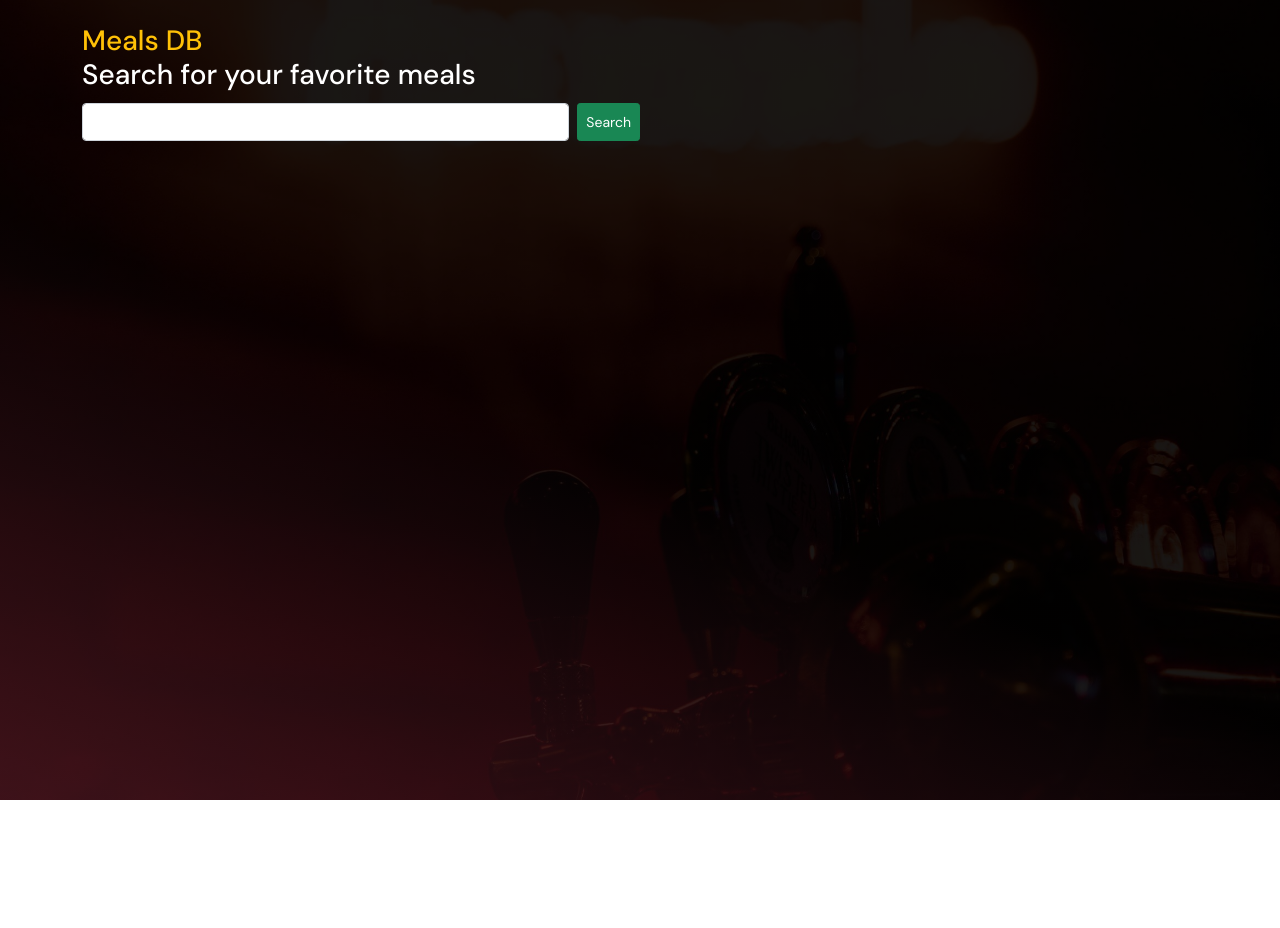
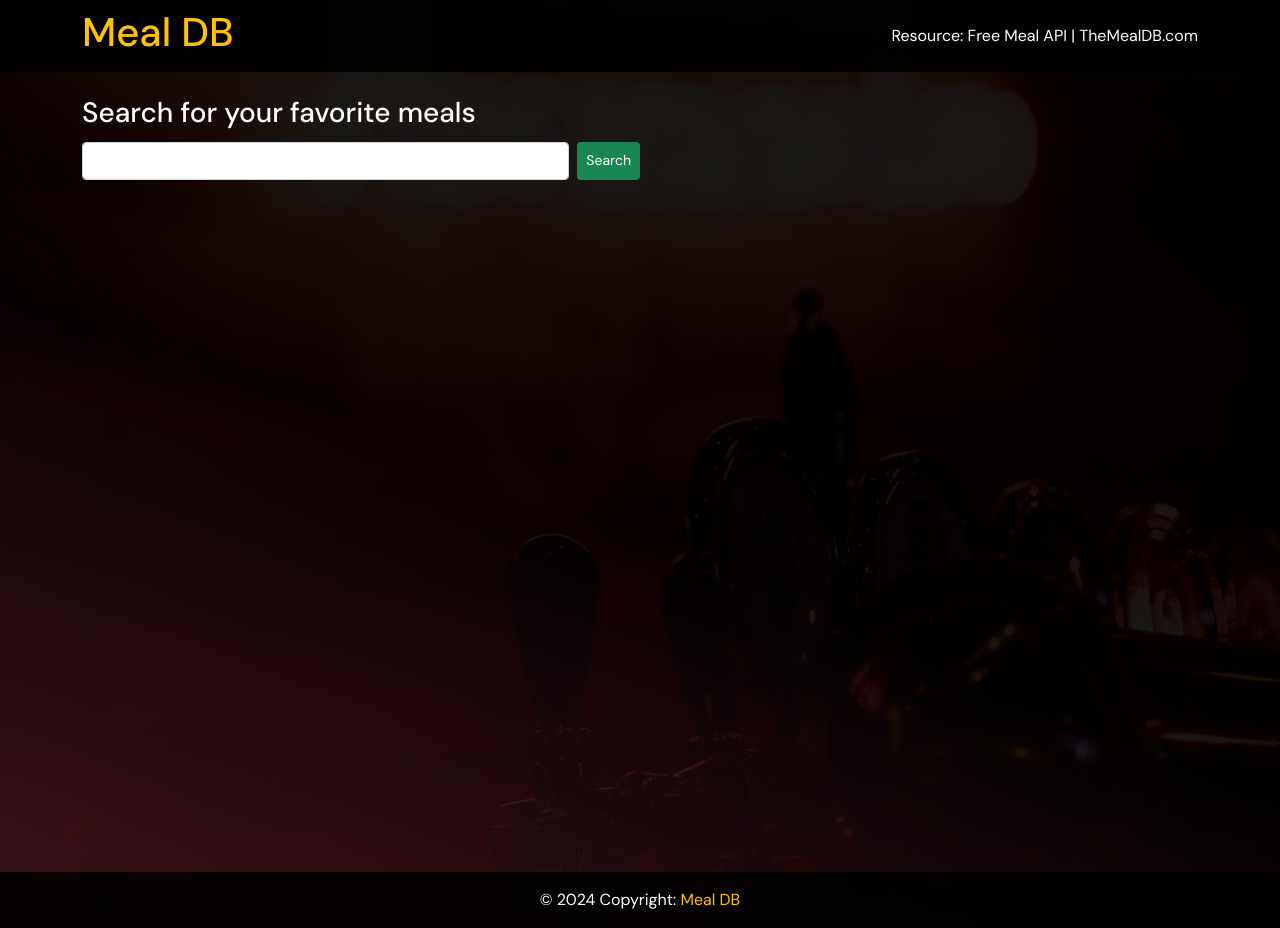
Before and after one commit to Mohaiminul69/meal-db-with-cart, a plain HTML site: page index.html in a window 1280 px wide. Before the commit the page ends 800 px from the top, so only its background shows below. Drawn offline with nearby package versions, Linux system fonts and the light colour scheme; no server answers.

Commit message:
nav and footer added.

```diff
--- a/index.html
+++ b/index.html
@@ -17,11 +17,17 @@
     <link rel="stylesheet" href="./style.css" />
   </head>
   <body>
+    <nav class="navbar navbar-expand-lg bg-black sticky-top">
+      <div class="container">
+        <h1 class="text-warning">Meal DB</h1>
+        <span class="ms-auto navbar-text text-white">
+          Resource: Free Meal API | TheMealDB.com
+        </span>
+      </div>
+    </nav>
+
     <div class="wrapper container">
-      <h3 class="text-white pt-4">
-        <span class="text-warning">Meals DB</span> <br />Search for your
-        favorite meals
-      </h3>
+      <h3 class="text-white pt-4">Search for your favorite meals</h3>
       <div class="pt-1 pb-5 d-flex w-50">
         <input class="form-control" id="searchInput" type="text" />
         <button class="ms-2 btn btn-success btn-sm" id="searchButton">
@@ -69,6 +75,13 @@
       </div>
     </div>
 
+    <footer class="text-center bg-black">
+      <div class="p-3 text-white">
+        © 2024 Copyright:
+        <span class="text-decoration-none text-warning">Meal DB</span>
+      </div>
+    </footer>
+
     <script
       src="https://cdn.jsdelivr.net/npm/bootstrap@5.0.2/dist/js/bootstrap.bundle.min.js"
       integrity="sha384-MrcW6ZMFYlzcLA8Nl+NtUVF0sA7MsXsP1UyJoMp4YLEuNSfAP+JcXn/tWtIaxVXM"
--- a/style.css
+++ b/style.css
@@ -20,6 +20,10 @@ body::after {
   z-index: -1;
 }
 
+.bg-black {
+  background: rgba(0, 0, 0, 0.9);
+}
+
 .wrapper {
   min-height: 100vh;
   max-height: 100%;
```
